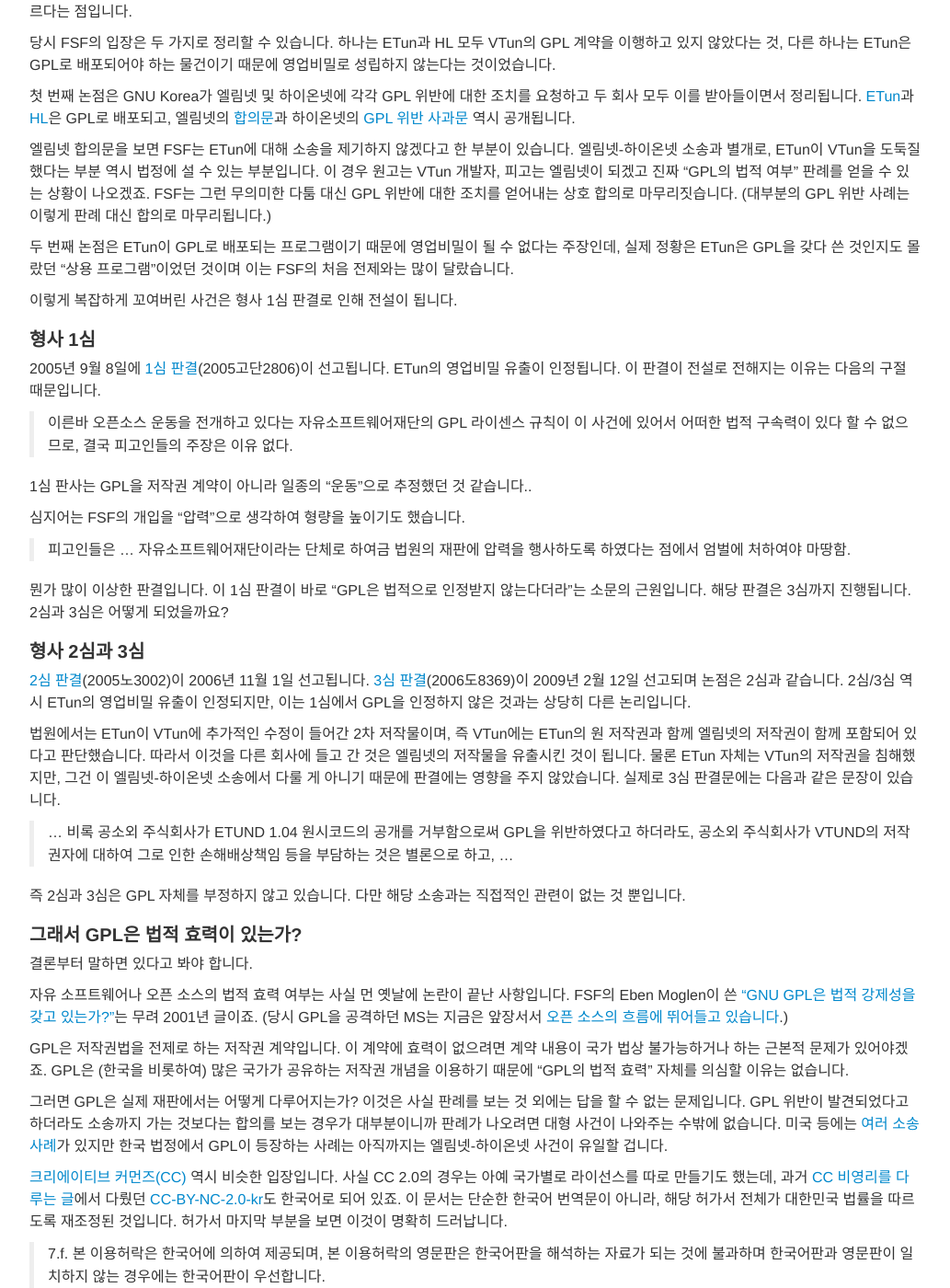
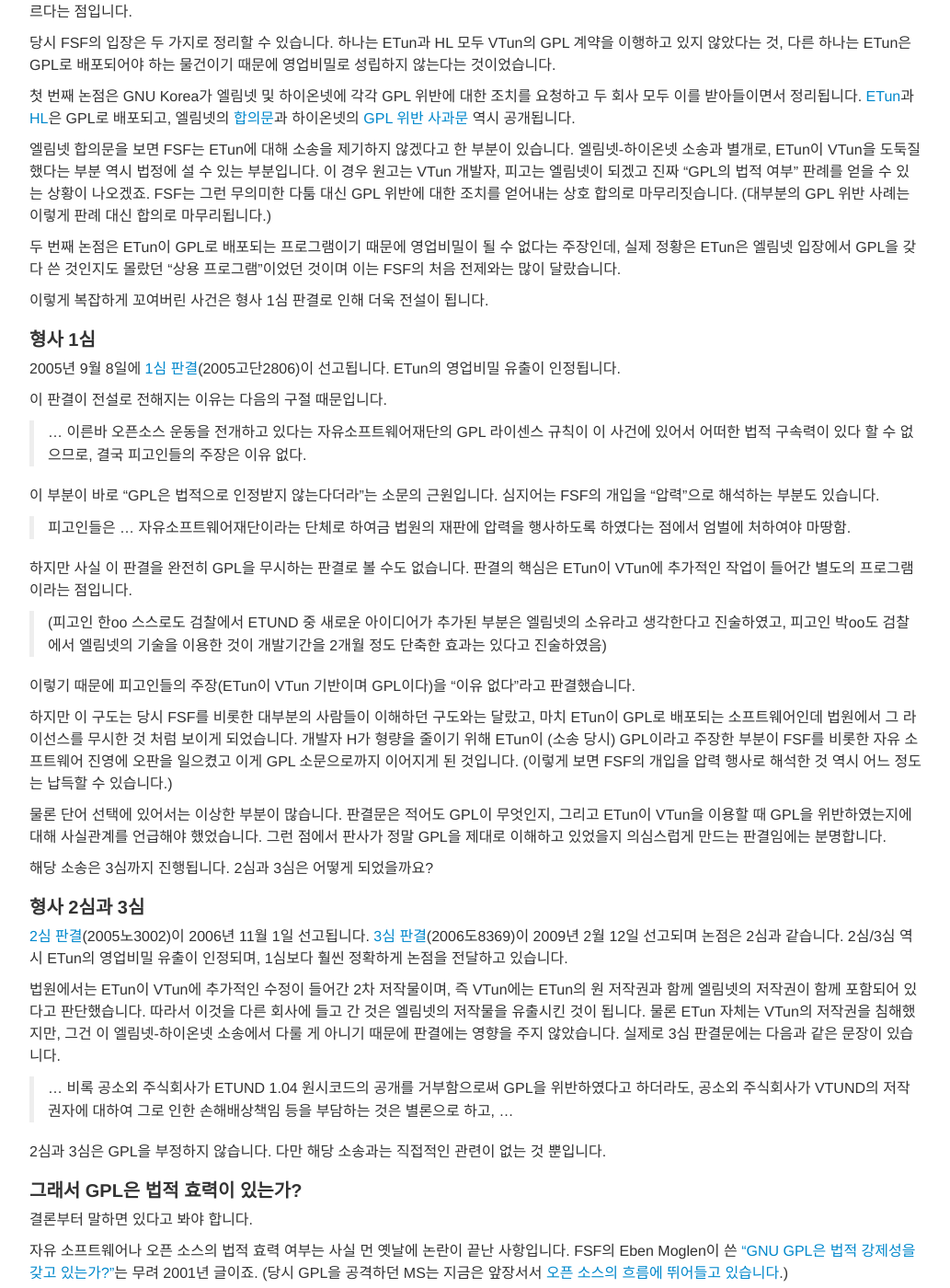
Before and after one commit to klutzy/klutzy.github.io, a Jekyll site: the page built from blog/_posts/2015-04-10-2006do8369.md, in a window 1280 px wide and 1400 px high, scrolled down 1243 px. Shown: the whole window at 92% size, without its empty margins (23-1056 px from the left). Built offline with Jekyll 4.4.1, drawn with Linux system fonts in a browser that asks for light colours; nearby versions of some CDN libraries; Markdown is read by kramdown in place of the engine named in the settings.

Commit message:
엘림넷-하이온넷: 1심 문단 대폭 수정

```diff
--- a/blog/_posts/2015-04-10-2006do8369.md
+++ b/blog/_posts/2015-04-10-2006do8369.md
@@ -102,37 +102,53 @@
 (대부분의 GPL 위반 사례는 이렇게 판례 대신 합의로 마무리됩니다.)
 
 두 번째 논점은 ETun이 GPL로 배포되는 프로그램이기 때문에 영업비밀이 될 수 없다는 주장인데,
-실제 정황은 ETun은 GPL을 갖다 쓴 것인지도 몰랐던 "상용 프로그램"이었던 것이며
+실제 정황은 ETun은 엘림넷 입장에서 GPL을 갖다 쓴 것인지도 몰랐던 "상용 프로그램"이었던 것이며
 이는 FSF의 처음 전제와는 많이 달랐습니다.
 
-이렇게 복잡하게 꼬여버린 사건은 형사 1심 판결로 인해 전설이 됩니다.
+이렇게 복잡하게 꼬여버린 사건은 형사 1심 판결로 인해 더욱 전설이 됩니다.
 
 # 형사 1심
 
 2005년 9월 8일에 [1심 판결][1](2005고단2806)이 선고됩니다.
 ETun의 영업비밀 유출이 인정됩니다.
+
 이 판결이 전설로 전해지는 이유는 다음의 구절 때문입니다.
 
->   이른바 오픈소스 운동을 전개하고 있다는 자유소프트웨어재단의 GPL 라이센스 규칙이
+>   ... 이른바 오픈소스 운동을 전개하고 있다는 자유소프트웨어재단의 GPL 라이센스 규칙이
 >   이 사건에 있어서 어떠한 법적 구속력이 있다 할 수 없으므로, 결국 피고인들의 주장은 이유 없다.
 
-1심 판사는 GPL을 저작권 계약이 아니라 일종의 "운동"으로 추정했던 것 같습니다..
-
-심지어는 FSF의 개입을 "압력"으로 생각하여 형량을 높이기도 했습니다.
+이 부분이 바로 "GPL은 법적으로 인정받지 않는다더라"는 소문의 근원입니다.
+심지어는 FSF의 개입을 "압력"으로 해석하는 부분도 있습니다.
 
 >   피고인들은 ... 자유소프트웨어재단이라는 단체로 하여금 법원의 재판에 압력을 행사하도록 하였다는 점에서 엄벌에 처하여야 마땅함.
 
-뭔가 많이 이상한 판결입니다.
-이 1심 판결이 바로 "GPL은 법적으로 인정받지 않는다더라"는 소문의 근원입니다.
-해당 판결은 3심까지 진행됩니다.
+하지만 사실 이 판결을 완전히 GPL을 무시하는 판결로 볼 수도 없습니다.
+판결의 핵심은 ETun이 VTun에 추가적인 작업이 들어간 별도의 프로그램이라는 점입니다.
+
+>   (피고인 한oo 스스로도 검찰에서 ETUND 중 새로운 아이디어가 추가된 부분은 엘림넷의 소유라고 생각한다고 진술하였고,
+>   피고인 박oo도 검찰에서 엘림넷의 기술을 이용한 것이 개발기간을 2개월 정도 단축한 효과는 있다고 진술하였음)
+
+이렇기 때문에 피고인들의 주장(ETun이 VTun 기반이며 GPL이다)을 "이유 없다"라고 판결했습니다.
+
+하지만 이 구도는 당시 FSF를 비롯한 대부분의 사람들이 이해하던 구도와는 달랐고,
+마치 ETun이 GPL로 배포되는 소프트웨어인데 법원에서 그 라이선스를 무시한 것 처럼 보이게 되었습니다.
+개발자 H가 형량을 줄이기 위해 ETun이 (소송 당시) GPL이라고 주장한 부분이
+FSF를 비롯한 자유 소프트웨어 진영에 오판을 일으켰고 이게 GPL 소문으로까지 이어지게 된 것입니다.
+(이렇게 보면 FSF의 개입을 압력 행사로 해석한 것 역시 어느 정도는 납득할 수 있습니다.)
+
+물론 단어 선택에 있어서는 이상한 부분이 많습니다.
+판결문은 적어도 GPL이 무엇인지,
+그리고 ETun이 VTun을 이용할 때 GPL을 위반하였는지에 대해 사실관계를 언급해야 했었습니다.
+그런 점에서 판사가 정말 GPL을 제대로 이해하고 있었을지 의심스럽게 만드는 판결임에는 분명합니다.
+
+해당 소송은 3심까지 진행됩니다.
 2심과 3심은 어떻게 되었을까요?
 
 # 형사 2심과 3심
 
 [2심 판결][2](2005노3002)이 2006년 11월 1일 선고됩니다.
 [3심 판결][3](2006도8369)이 2009년 2월 12일 선고되며 논점은 2심과 같습니다.
-2심/3심 역시 ETun의 영업비밀 유출이 인정되지만,
-이는 1심에서 GPL을 인정하지 않은 것과는 상당히 다른 논리입니다.
+2심/3심 역시 ETun의 영업비밀 유출이 인정되며, 1심보다 훨씬 정확하게 논점을 전달하고 있습니다.
 
 법원에서는 ETun이 VTun에 추가적인 수정이 들어간 2차 저작물이며,
 즉 VTun에는 ETun의 원 저작권과 함께 엘림넷의 저작권이 함께 포함되어 있다고 판단했습니다.
@@ -144,7 +160,7 @@
 >   ... 비록 공소외 주식회사가 ETUND 1.04 원시코드의 공개를 거부함으로써 GPL을 위반하였다고 하더라도,
 >   공소외 주식회사가 VTUND의 저작권자에 대하여 그로 인한 손해배상책임 등을 부담하는 것은 별론으로 하고, ...
 
-즉 2심과 3심은 GPL 자체를 부정하지 않고 있습니다.
+2심과 3심은 GPL을 부정하지 않습니다.
 다만 해당 소송과는 직접적인 관련이 없는 것 뿐입니다.
 
 # 그래서 GPL은 법적 효력이 있는가?
```
